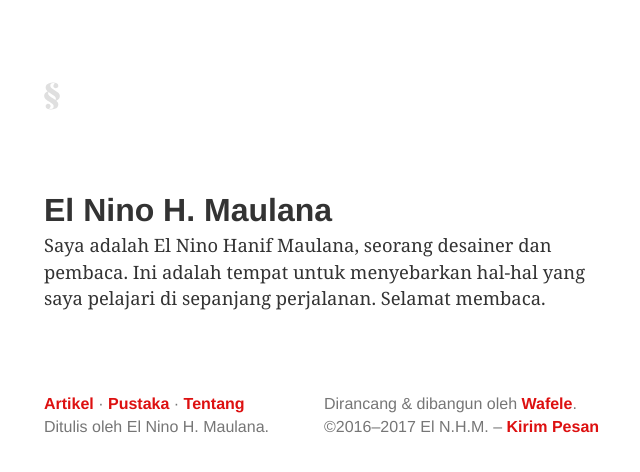
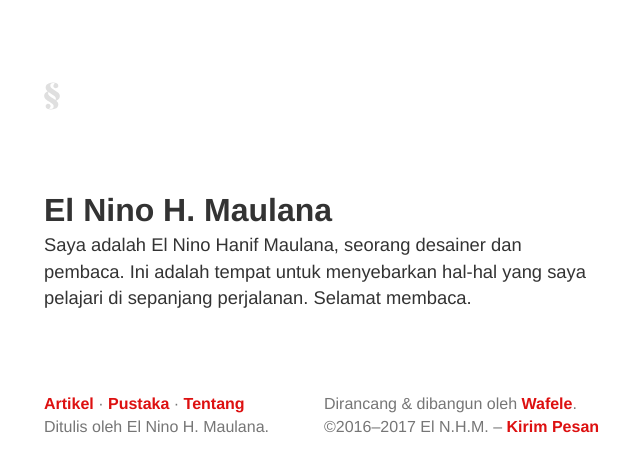
Before and after one commit to tertanda/elnino.github.io, a Jekyll site: the page built from index.md, in a window 1280 px wide. Shown: the top 472 px of the page, without its empty margins (316-956 px from the left). Built offline with Jekyll 4.4.1, drawn with Linux system fonts in a browser that asks for light colours.

Commit message:
First commit.

```diff
--- a/_sass/layout/main.scss
+++ b/_sass/layout/main.scss
@@ -4,8 +4,6 @@
 /*
  | ARCHIVE STARTS
  */
-.page-main { font-family: "Vollkorn", "Georgia", serif; }
-
 .site-archive__list {
     list-style: none;
     margin-bottom: 0;
```
